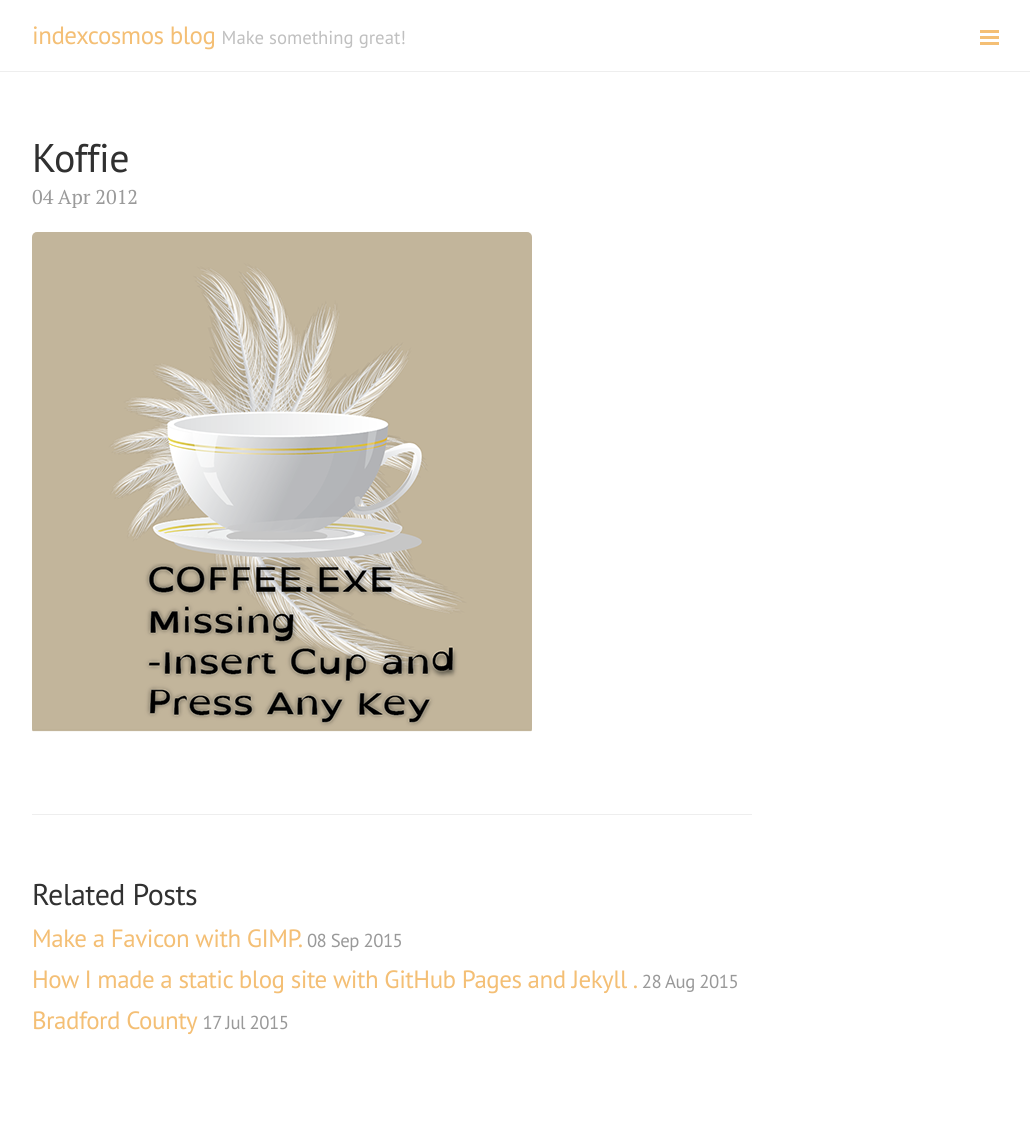
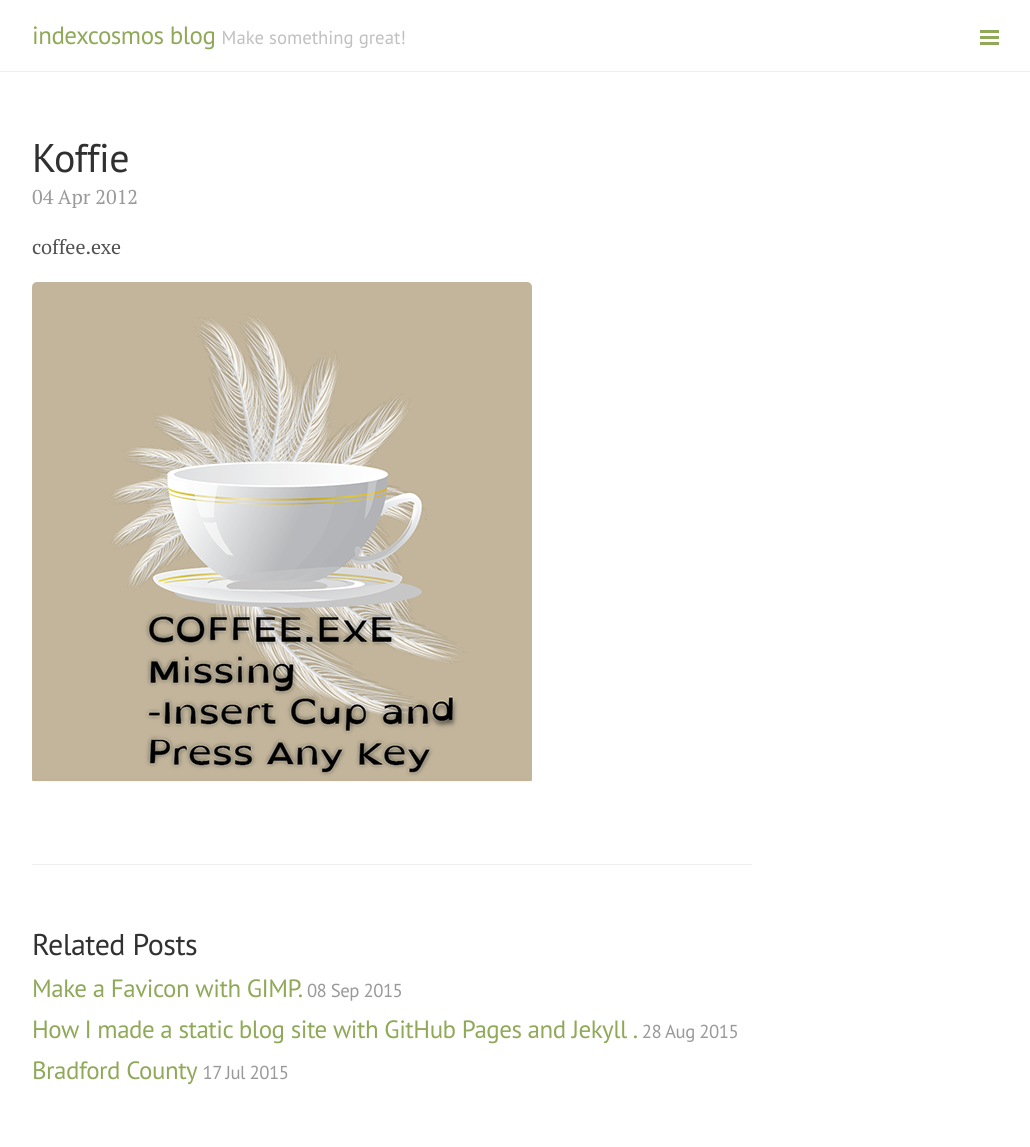
Before and after one commit to indexcosmos/indexcosmos.github.io, a Jekyll site: the page built from _posts/2012-04-04-koffie.md, in a window 1280 px wide. Shown: the whole page, without its empty margins (248-1278 px from the left). Built offline with Jekyll 4.4.1, drawn with Linux system fonts in a browser that asks for light colours; Markdown is read by kramdown in place of the engine named in the settings; before the commit the page ends 1097 px from its top, so only the background shows below that.

Commit message:
update file

```diff
--- a/_config.yml
+++ b/_config.yml
@@ -5,6 +5,7 @@ layout:       null
 
 # Permalinks
 permalink:    pretty
+relative_permalinks: true
 
 # Setup
 title:        indexcosmos blog
@@ -12,10 +13,10 @@ tagline:      'Make something great!'
 description:  'A new blog powered with <a href="http://jekyllrb.com" target="_blank">Jekyll</a> theme made by <a href="https://twitter.com/mdo" target="_blank">@mdo</a>.'
 url:          http://indexcosmos.github.io/
 baseurl:      /
+
 author:
-  github:    https://github.com/indexcosmos
-  twitter:   https://twitter.com/saveabee
-  linkedin:  https://www.linkedin.com/in/kimberlydrzewicki
+  name:           'Kimberly Drzewicki'
+
 paginate:     5
 
 # Deploy settings
@@ -36,4 +37,7 @@ defaults: []
 version:      2.0.0
 github:
   repo:       https://github.com/indexcosmos/indexcosmos.github.io
+
+  twitter:   https://twitter.com/saveabee
+  linkedin:  https://www.linkedin.com/in/kimberlydrzewicki
   exclude:    [ 'Gemfile', 'Gemfile.lock', 'Procfile', 'vendor', 'gems']
--- a/_includes/sidebar.html
+++ b/_includes/sidebar.html
@@ -9,6 +9,22 @@
   </div>
 
   <nav class="sidebar-nav">
+
+    <div>
+            <a class="sidebar-nav-item" href="{{ site.gh }}" target="_blank">
+                <i class="fi-social-github medium">
+                </i>
+            </a>
+            <a class="sidebar-nav-item" href="{{ site.twitter }}" target="_blank">
+                <i class="fi-social-twitter medium">
+                </i>
+            </a>
+            <a class="sidebar-nav-item" href="{{ site.linkedin }}" target="_blank">
+                <i class="fi-social-linkedin medium">
+                </i>
+            </a>
+      </div>
+
     <a class="sidebar-nav-item{% if page.title == "Home" %} active{% endif %}" href="/">Home</a>
 
     {% comment %}
--- a/_layouts/default.html
+++ b/_layouts/default.html
@@ -3,7 +3,7 @@
 
   {% include head.html %}
 
-  <body class="theme-base-0a layout-reverse">
+  <body class="theme-base-0b layout-reverse">
 
     {% include sidebar.html %}
 
--- a/_posts/2012-04-04-koffie.md
+++ b/_posts/2012-04-04-koffie.md
@@ -3,4 +3,6 @@ layout: post
 title: Koffie
 ---
 
+coffee.exe
+
 ![Koffie]({{ https://github.com/indexcosmos/indexcosmos.github.io/blob/master/public/images/portfolio/2012.04.04%20coffee%20exe.png }}/public/images/portfolio/2012.04.04 coffee exe.png)
```
Also changed, not shown: _posts/2012-04-06-sloth.md (+1 -1 lines).
